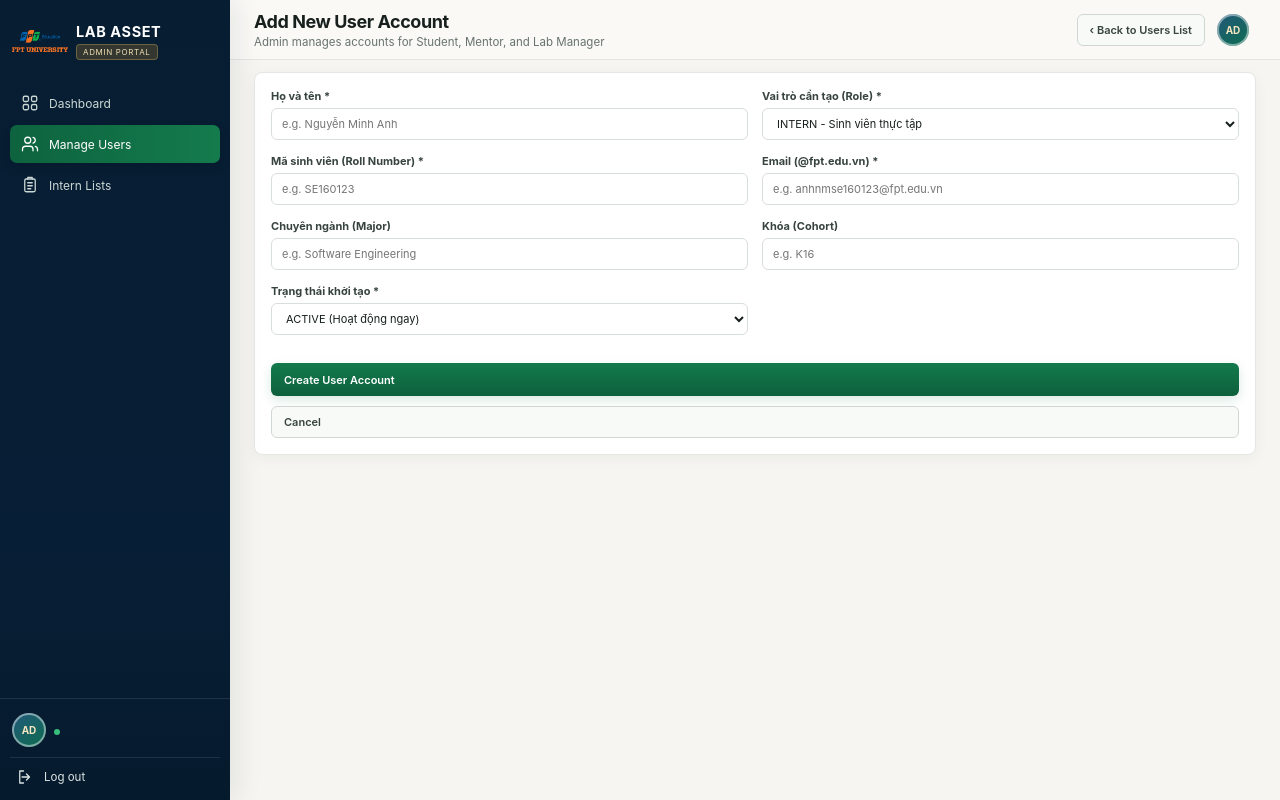
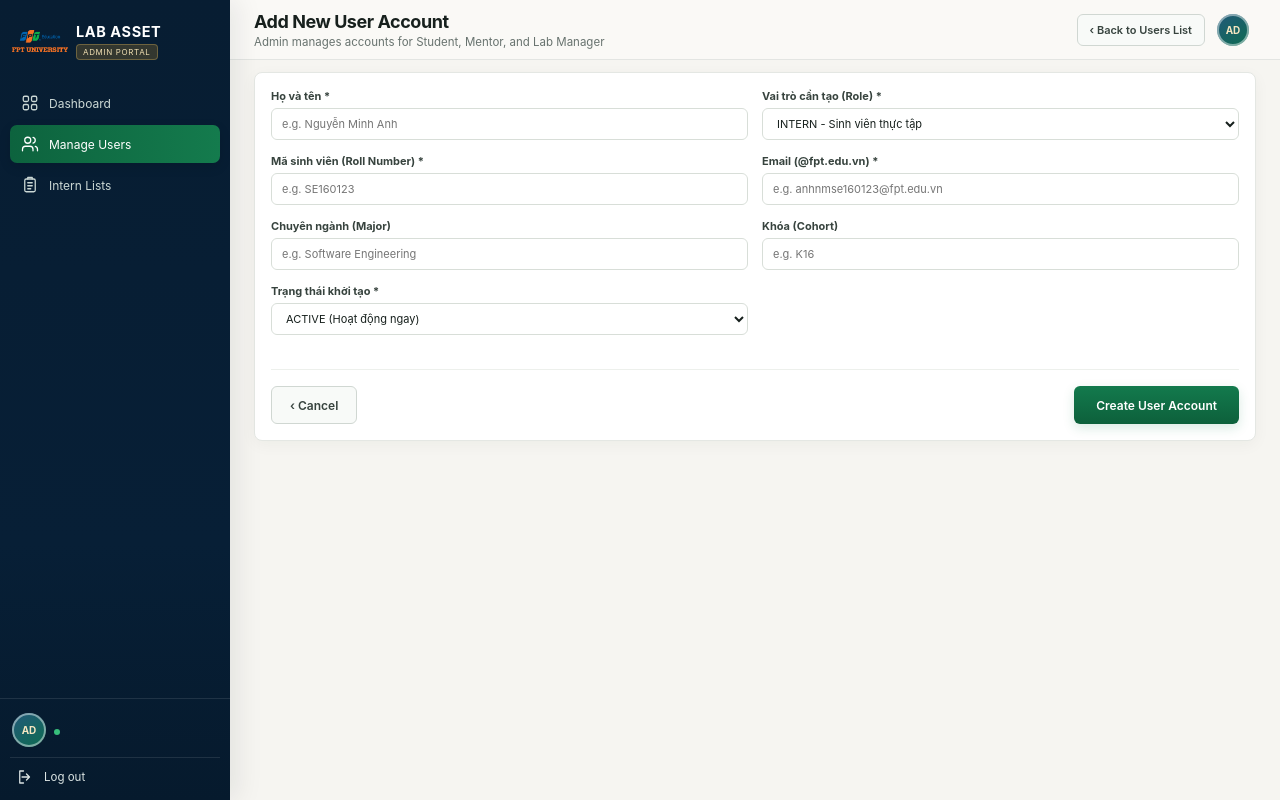
Before and after one commit to manhcto/SWP391_M2_BL5_SU26_Group-3, a Java web app: template src/main/webapp/WEB-INF/views/admin/users/form.jsp in a window 1280 px wide. Run offline with Tomcat 11, a stand-in JSP engine, Linux system fonts and the light colour scheme; the template is opened without the code that fills it, so the values that code supplies are empty; database files in the repository are not loaded.

Commit message:
style: position cancel button on left and submit button on right

```diff
--- a/src/main/webapp/WEB-INF/views/admin/users/form.jsp
+++ b/src/main/webapp/WEB-INF/views/admin/users/form.jsp
@@ -103,9 +103,9 @@
                                 </select>
                             </div>
 
-                            <div class="form-group full-width" style="margin-top: 14px; display: flex; gap: 10px;">
-                                <button class="primary-button" type="submit">Save Changes</button>
-                                <a class="btn-secondary" href="${pageContext.request.contextPath}/admin/users">Cancel</a>
+                            <div class="form-group full-width" style="margin-top: 20px; padding-top: 16px; border-top: 1px solid #edf0ec; display: flex; flex-direction: row; justify-content: space-between; align-items: center;">
+                                <a class="btn-secondary" href="${pageContext.request.contextPath}/admin/users" style="height: 38px; padding: 0 18px; font-size: 12px;">‹ Cancel</a>
+                                <button class="primary-button" type="submit" style="height: 38px; padding: 0 22px; font-size: 12px; cursor: pointer;">Save Changes</button>
                             </div>
                         </form>
                     </c:when>
@@ -160,9 +160,9 @@
                                 </select>
                             </div>
 
-                            <div class="form-group full-width" style="margin-top: 14px; display: flex; gap: 10px;">
-                                <button class="primary-button" type="submit">Create User Account</button>
-                                <a class="btn-secondary" href="${pageContext.request.contextPath}/admin/users">Cancel</a>
+                            <div class="form-group full-width" style="margin-top: 20px; padding-top: 16px; border-top: 1px solid #edf0ec; display: flex; flex-direction: row; justify-content: space-between; align-items: center;">
+                                <a class="btn-secondary" href="${pageContext.request.contextPath}/admin/users" style="height: 38px; padding: 0 18px; font-size: 12px;">‹ Cancel</a>
+                                <button class="primary-button" type="submit" style="height: 38px; padding: 0 22px; font-size: 12px; cursor: pointer;">Create User Account</button>
                             </div>
                         </form>
                     </c:otherwise>
```
